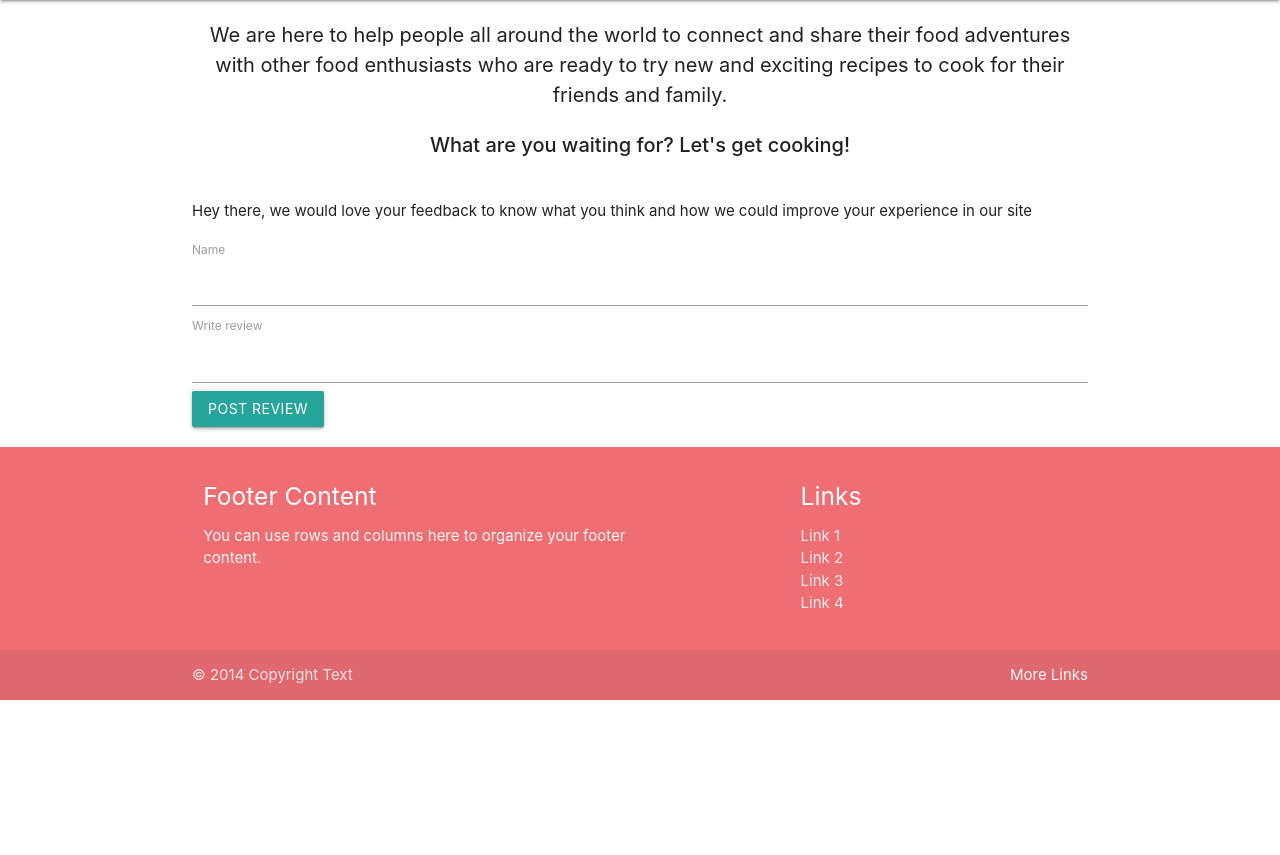
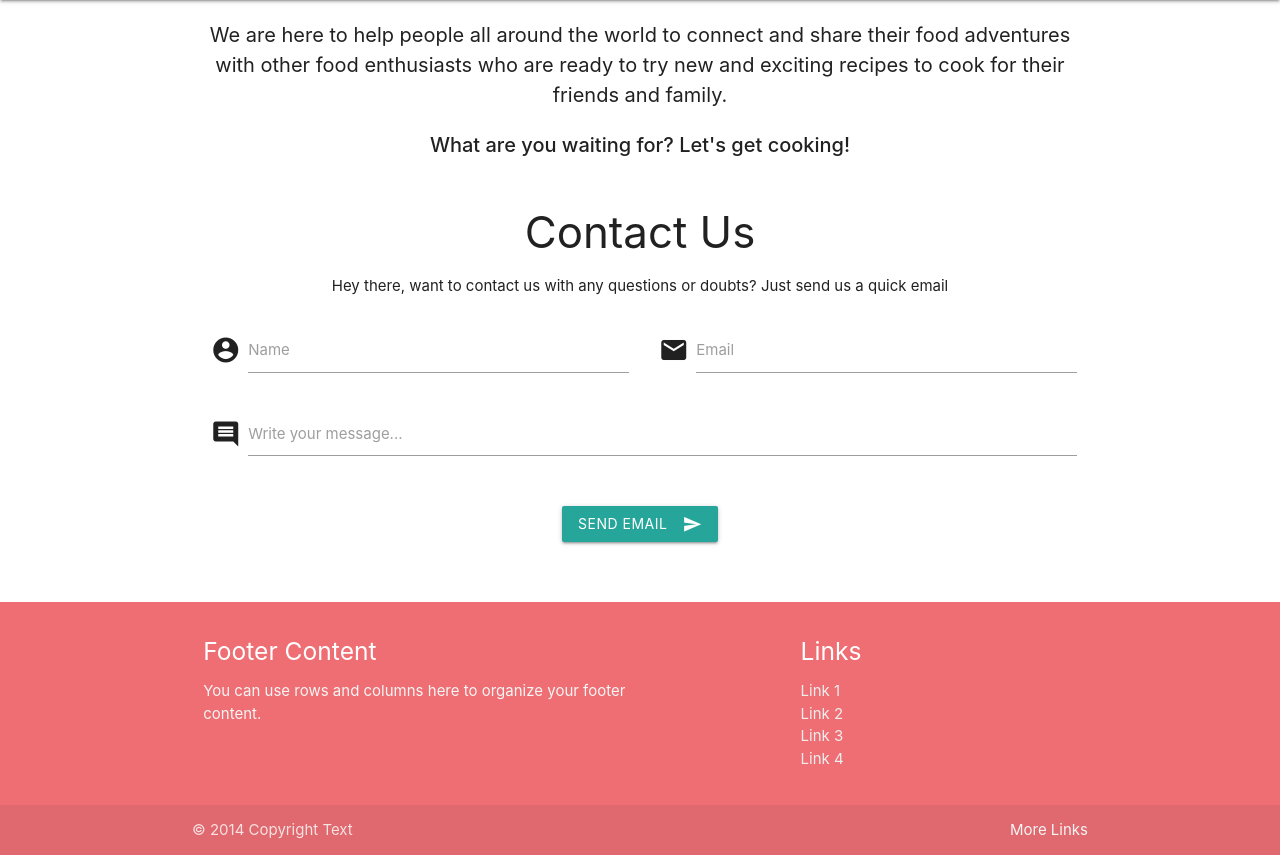
Before and after one commit to LuccaBBombo/recipe_blog, a Flask app: page / in a window 1280 px wide. Shown: the part 64-919 px from the top of the page. Before the commit the page ends 764 px from the top, so only its background shows below. Run offline with Flask 2, Linux system fonts and the light colour scheme; some libraries are stand-ins or nearby versions.

Commit message:
Created post review and send email forms on the home and recipe page

```diff
--- a/app.py
+++ b/app.py
@@ -37,12 +37,12 @@ def insert_recipe():
 def show_recipe(recipe_id):
     # find the recipe with the id
     recipe = mongo.db.recipes.find_one({"_id": ObjectId(recipe_id)})
-    # get the ingredients from it
-    recipe_ing = recipe['recipe_ingredients']
-    ingredients_list = recipe_ing.split("/")
-    print(f"The ingredients field looks like this {ingredients_list}")
+    # get the ingredients from it and split the string into a list
+    recipe_ing = recipe['recipe_ingredients'].split('/')
+    print(f"The ingredients field looks like this {recipe_ing}")
     the_recipe = mongo.db.recipes.find_one({"_id": ObjectId(recipe_id)})
-    return render_template("recipe_page.html", recipe=the_recipe)
+    return render_template("recipe_page.html", recipe=the_recipe,
+                           recipe_ingredients=recipe_ing)
 
 
 if __name__ == '__main__':
--- a/templates/home.html
+++ b/templates/home.html
@@ -10,18 +10,34 @@
             </p>
         </div>
     </div>
-        <div class ="row">
-            <p>Hey there, we would love your feedback to know what you think and how we could improve your experience in our site</p>
-            <form>
-                <div class="form-group">
-                    <label for="user_name">Name</label>
-                    <input type="text" class="form-control" id="user_name">
-                </div>
-                <div class="form-group">
-                    <label class="form-check-label" for="user_review">Write review</label>
-                    <input type="text" class="form-control" id="user_review">
-                </div>
-                <button type="submit" class="btn btn-primary">Post review</button>
-            </form>
+        <div class ="row center">
+            <h3>Contact Us</h3>
+            <p>Hey there, want to contact us with any questions or doubts? Just send us a quick email</p>
+            <div class="row">
+                <form class="col s12">
+                    <div class="row">
+                        <div class="input-field col s6">
+                            <i class="material-icons prefix">account_circle</i>
+                            <input id="icon_prefix" type="text" class="validate">
+                            <label for="icon_prefix">Name</label>
+                        </div>
+                        <div class="input-field col s6">
+                            <i class="material-icons prefix">email</i>
+                            <input id="email" type="email" class="validate">
+                            <label for="email">Email</label>
+                        </div>
+                        <div class="input-field col s12">
+                            <i class="material-icons prefix">comment</i>
+                            <textarea id="textarea1" class="materialize-textarea"></textarea>
+                            <label for="textarea1">Write your message...</label>
+                        </div>
+                    </div>
+                        <div class="row center">
+                            <button class="btn waves-effect waves-light" type="submit" name="action">Send Email
+                            <i class="material-icons right">send</i>
+                            </button>
+                        </div>
+                </form>
+            </div>
         </div>
 {% endblock %}
--- a/templates/recipes.html
+++ b/templates/recipes.html
@@ -6,10 +6,10 @@
                 <div class="card">
                     <div class="card-image">
                         <img src="{{url_for('static', filename='img/YourCookBookLogo.jpg')}}">
-                        <a href="{{url_for('show_recipe', recipe_id=recipe._id)}}" class="card-title">{{recipe.recipe_title}}</a>
+                        <p class="card-title">{{recipe.recipe_title}}</p>
                     </div>
                     <div class="card-content">
-                        <p>I am a very simple card. I am good at containing small bits of information. I am convenient because I require little markup to use effectively.</p>
+                        <a href="{{url_for('show_recipe', recipe_id=recipe._id)}}" class="waves-effect waves-light btn"><i class="material-icons right">chevron_right</i>Open Recipe</a>
                     </div>
                 </div>
             </div>
```
Also changed, not shown: templates/recipe_page.html (+32 -12 lines).
